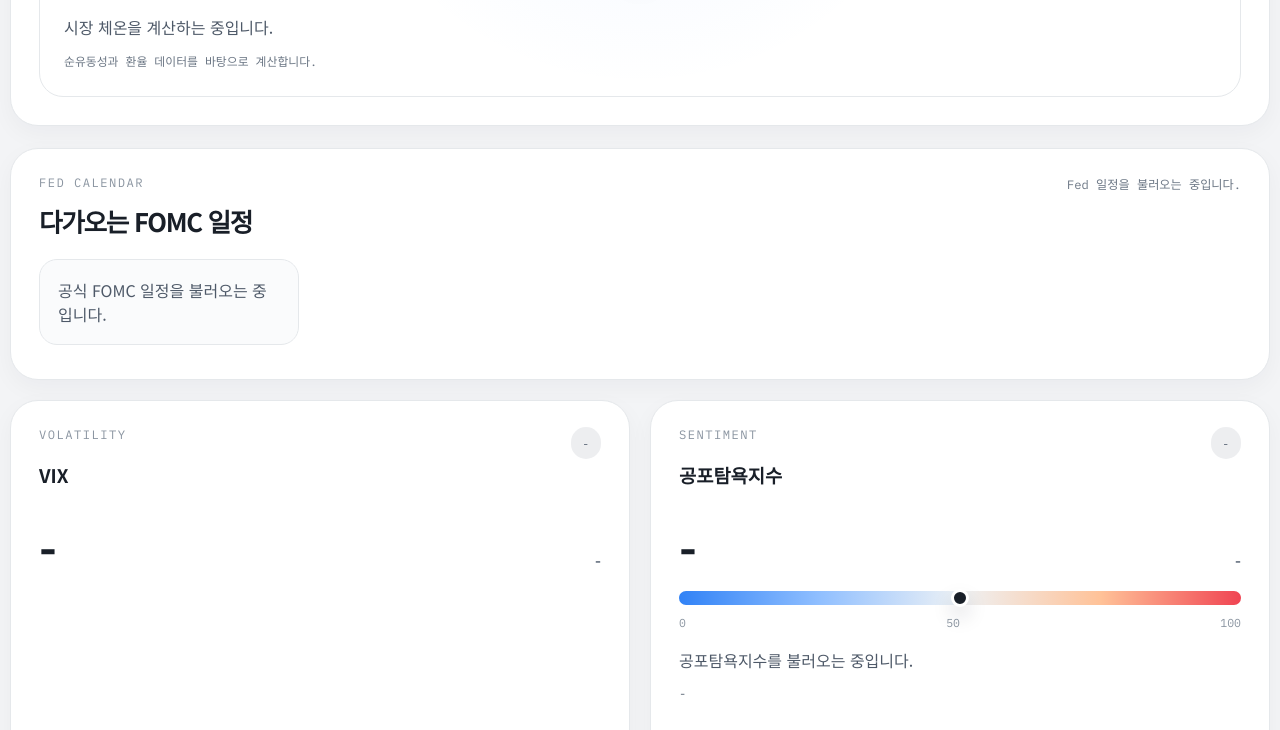
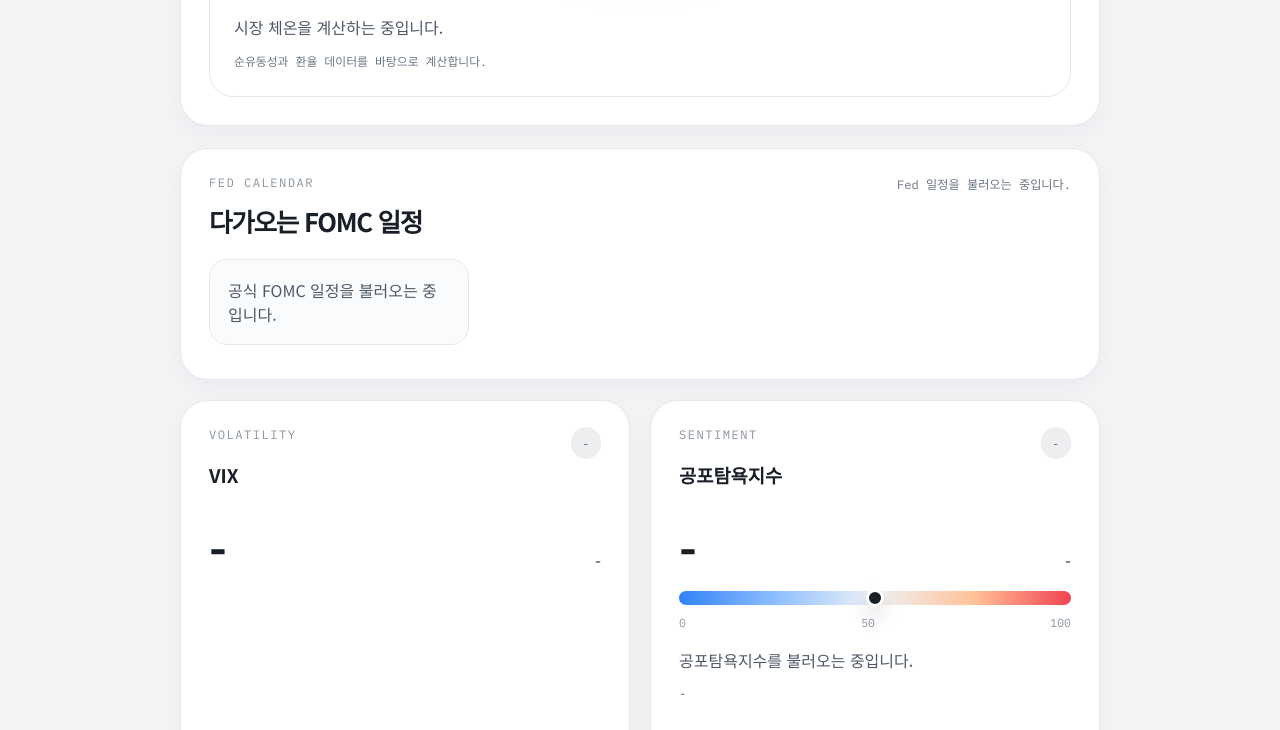
Before and after one commit to HyeonokKim/week2_codex_project, a website: page public/index.html in a window 1280 px wide. Shown: the part 675-1405 px from the top of the page. Drawn offline with Linux system fonts and the light colour scheme; no server answers.

Commit message:
Revert "Expand desktop page width"
This reverts commit 73c45d6009014fb20d5925a6aa9d688adddb5162.

```diff
--- a/public/styles.css
+++ b/public/styles.css
@@ -17,7 +17,7 @@
   --red-soft: rgba(240, 68, 82, 0.1);
   --shadow: 0 8px 24px rgba(15, 23, 42, 0.04);
   --radius: 28px;
-  --content: 1320px;
+  --content: 920px;
 }
 
 * {
@@ -58,7 +58,7 @@ a {
 
 .site-header-inner,
 .page-shell {
-  width: min(calc(100vw - 20px), 1320px);
+  width: min(calc(100vw - 32px), 1320px);
   margin: 0 auto;
 }
 
```
